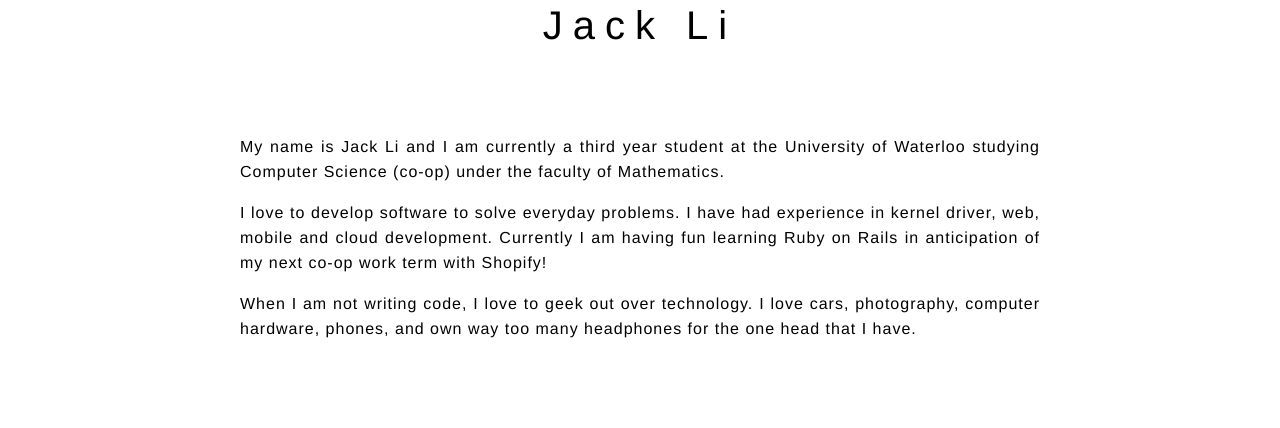
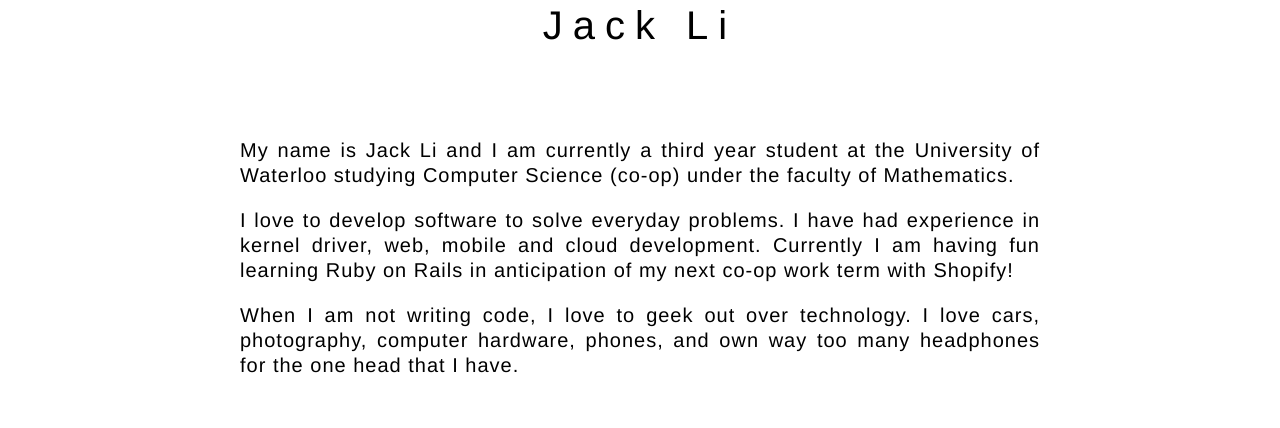
Before and after one commit to JackTLi/JackTLiV3, a plain HTML site: page index.html in a window 1280 px wide. Shown: the part 1147-1575 px from the top of the page. Drawn offline with nearby package versions, Linux system fonts and the light colour scheme.

Commit message:
Quick edits

```diff
--- a/index.html
+++ b/index.html
@@ -3,6 +3,7 @@
 <head>
   <meta charset="UTF-8">
   <meta http-equiv="X-UA-Compatible" content="IE=edge,chrome=1">
+   <meta name="viewport" content="width=device-width, initial-scale=1">
   <title>JackTLi</title>
 
    <script src="http://ajax.googleapis.com/ajax/libs/jquery/1.7.2/jquery.min.js" type="text/javascript"></script>
--- a/styles/style.css
+++ b/styles/style.css
@@ -128,6 +128,7 @@ tr:first-child td{
 
 .sectionContent p {
 	line-height: 25px;
+	font-size: 20px;
 }
 
 .centred {
@@ -278,5 +279,6 @@ a:hover {
 body {
 	margin:0;
 	font-family: "HelveticaNeue-Light", "Helvetica Neue Light", "Helvetica Neue", Helvetica, Arial, "Lucida Grande", sans-serif;
+	font-size: 1em;
 	overflow-x: hidden;
 }
```
